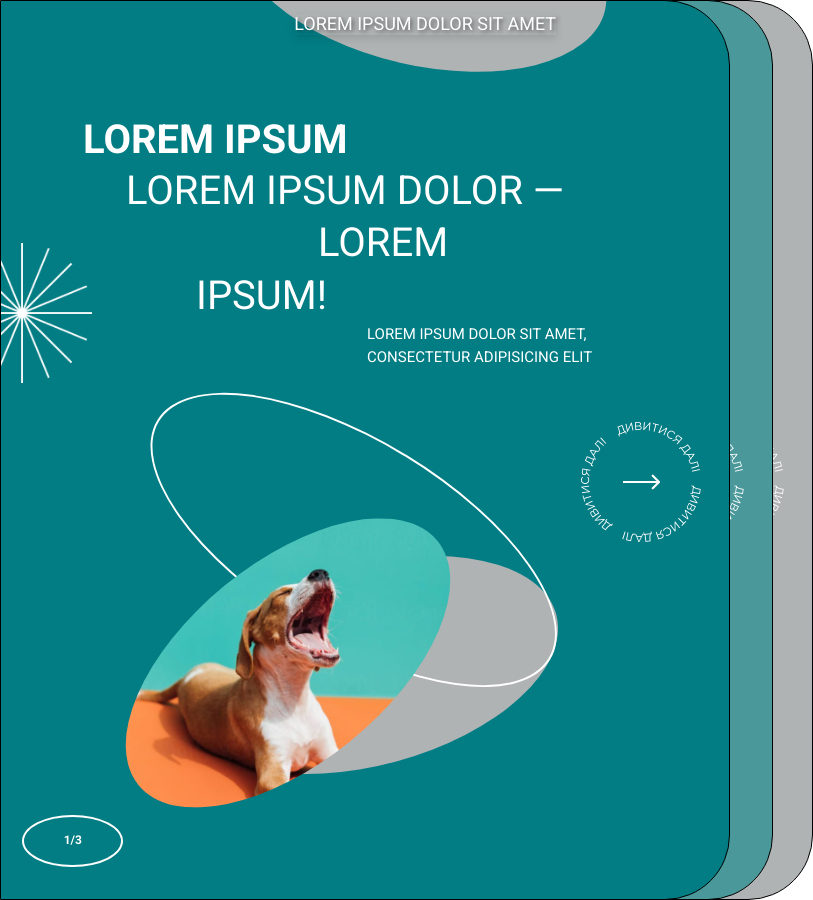
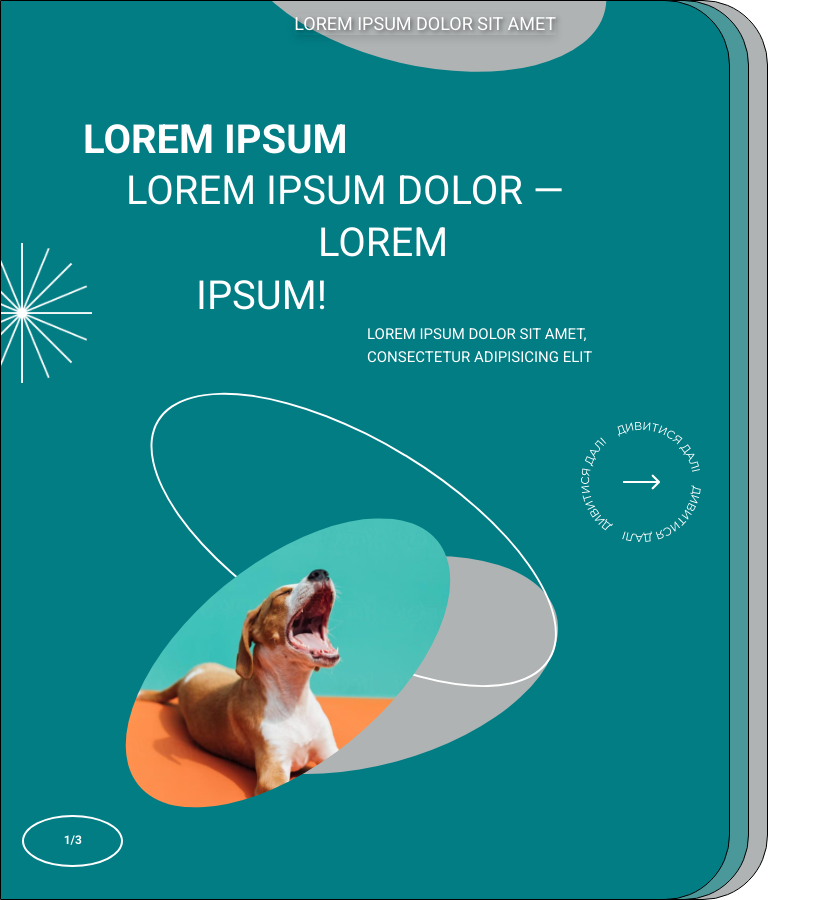
Before and after one commit to AndrewVoloshin/Inchkiev_test_work, a Vue app: page / in a window 768 px wide. Shown: the whole page, 813 px wide, since content can reach past the window. Built offline with nearby package versions, Linux system fonts and the light colour scheme.

Commit message:
feat: add media to page counter

```diff
--- a/src/components/CardSlider.vue
+++ b/src/components/CardSlider.vue
@@ -289,20 +289,53 @@
 }
 
 
-@media screen and (min-width: 768px) {
-    .card {}
+@media screen and (max-width: 768px) {
+
+}
+
+@media screen and (min-width: 770px) {
+    .eclipses-css {
+        display: none;
+    }
+
 }
 
 
+@media screen and (min-width: 992px) {
+    .eclipses-img {
+        display: block;
+    }
+
+}
+
+
+
+
+
+
 @media screen and (min-width: 1440px) {
+
+
+
+
+
+
     .card {
         position: relative;
         width: calc(100% - 83px);
     }
 
-    .eclipses-img {
-        display: block;
+
+
+
+
+
+    .eclipse-pagecount {
+        display: none;
     }
+
+
+
 }
 
 
--- a/src/components/SliderApp.vue
+++ b/src/components/SliderApp.vue
@@ -22,11 +22,7 @@
     components: {
         CardSlider,
     },
-    // data() {
-    //     return {
-    //         cardNumber: 1,
-    //     }
-    // },
+
     methods: {
         reorderCards(cardClick) {
             this.cardNumber = cardClick
@@ -130,4 +126,41 @@
     z-index: 1;
     background-color: #AFB3B4;
 }
+
+@media screen and (max-width: 768px) {
+
+    @keyframes moveAndReturn {
+        0% {
+            transform: translateX(0);
+            z-index: 4;
+        }
+
+        50% {
+            transform: translateX(-120vw);
+            z-index: 4;
+        }
+
+        75% {
+            transform: translateX(-80vw);
+            z-index: 0;
+        }
+
+        100% {
+            left: 38px;
+            z-index: 0;
+        }
+    }
+
+    .position2 {
+        left: 19px !important;
+    }
+
+    .card2 {
+        left: 19px;
+    }
+
+    .card3 {
+        left: 38px;
+    }
+}
 </style>
```
